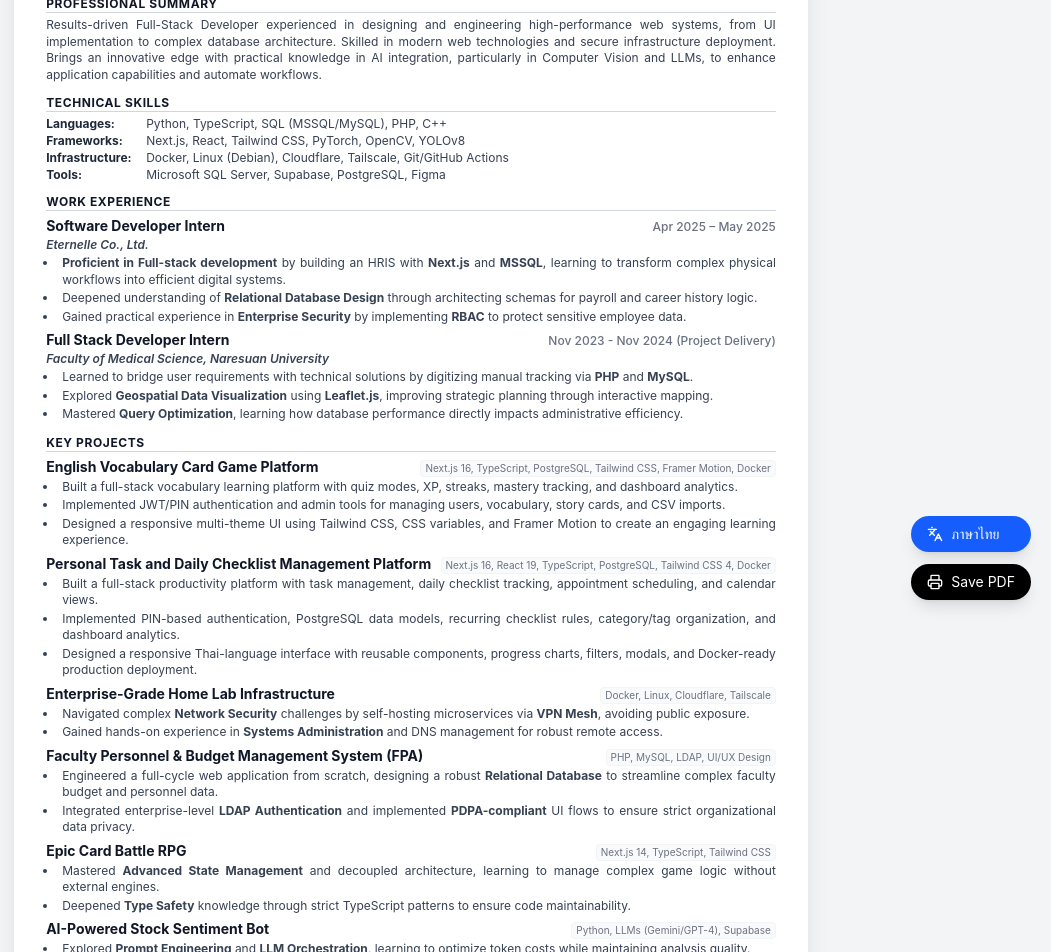
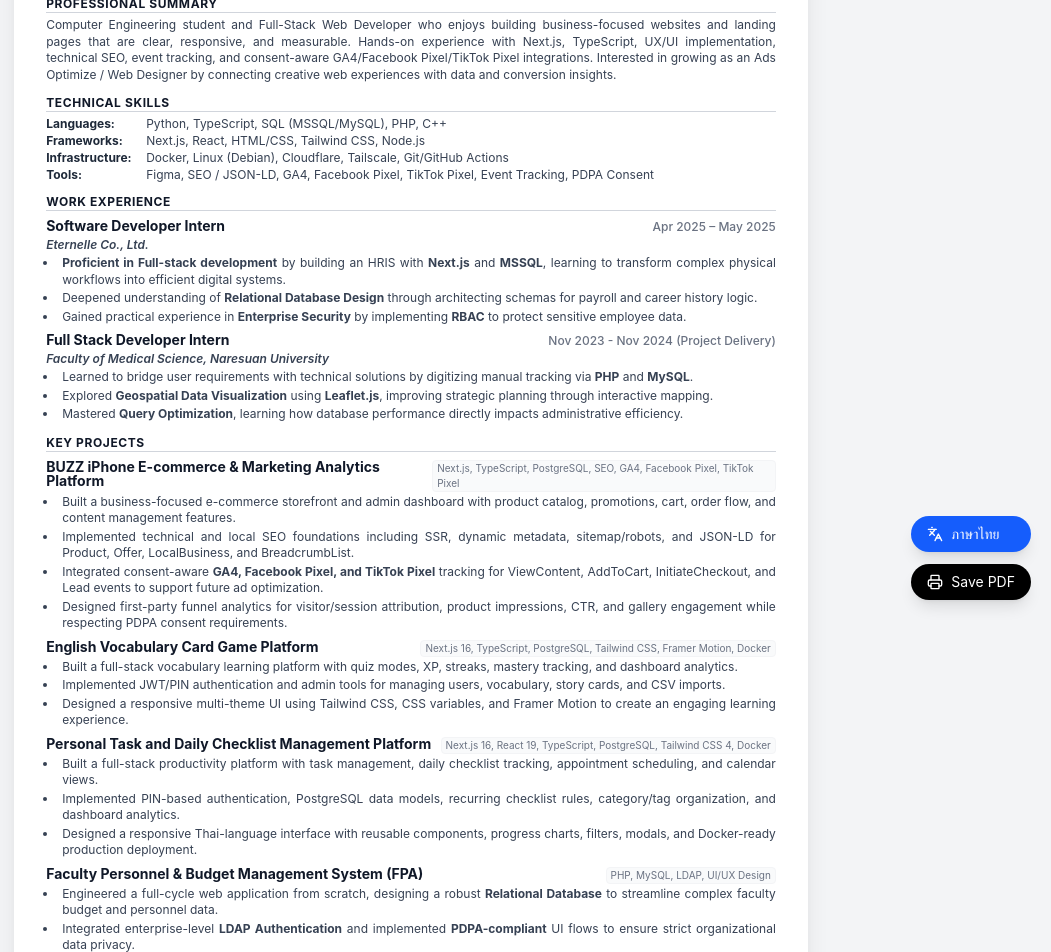
Before and after one commit to water50m/portfome, a Next.js app: page /resume in a window 1280 px wide. Shown: the part 180-1132 px from the top of the page, without its empty margins (229-1280 px from the left). Built offline with nearby package versions, Linux system fonts and the light colour scheme.

Commit message:
Tailor resume for digital marketing roles

```diff
--- a/src/app/resume/page.tsx
+++ b/src/app/resume/page.tsx
@@ -3,15 +3,13 @@
 import React, { useState } from 'react';
 import { Mail, Github, MapPin, Globe, Phone, Printer, Languages } from 'lucide-react';
 import Link from 'next/link';
-import { summary } from 'framer-motion/client';
 
 // --- Configuration / Data (Multi-language) ---
 const RESUME_DATA = {
   en: {
     name: "PARINYA MACHAOPA",
-    title: "Computer Engineering",
-    // summary: "Full-Stack AI Engineer with expertise in AI Solutions (Computer Vision & LLMs) and Infrastructure. Experienced in designing complex database schemas for enterprise HR systems and deploying secure, high-performance web applications using Next.js and Docker. Proven ability to digitize manual workflows and solve data scarcity problems via synthetic data generation.",
-    summary: "Results-driven Full-Stack Developer experienced in designing and engineering high-performance web systems, from UI implementation to complex database architecture. Skilled in modern web technologies and secure infrastructure deployment. Brings an innovative edge with practical knowledge in AI integration, particularly in Computer Vision and LLMs, to enhance application capabilities and automate workflows.",
+    title: "Web Developer | SEO & Marketing Analytics",
+    summary: "Computer Engineering student and Full-Stack Web Developer who enjoys building business-focused websites and landing pages that are clear, responsive, and measurable. Hands-on experience with Next.js, TypeScript, UX/UI implementation, technical SEO, event tracking, and consent-aware GA4/Facebook Pixel/TikTok Pixel integrations. Interested in growing as an Ads Optimize / Web Designer by connecting creative web experiences with data and conversion insights.",
     experienceTitle: "Work Experience",
     projectTitle: "Key Projects",
     educationTitle: "Education",
@@ -40,6 +38,16 @@ const RESUME_DATA = {
     ],
     projects: [
       {
+        title: "BUZZ iPhone E-commerce & Marketing Analytics Platform",
+        tech: "Next.js, TypeScript, PostgreSQL, SEO, GA4, Facebook Pixel, TikTok Pixel",
+        points: [
+          "Built a business-focused e-commerce storefront and admin dashboard with product catalog, promotions, cart, order flow, and content management features.",
+          "Implemented technical and local SEO foundations including SSR, dynamic metadata, sitemap/robots, and JSON-LD for Product, Offer, LocalBusiness, and BreadcrumbList.",
+          "Integrated consent-aware **GA4, Facebook Pixel, and TikTok Pixel** tracking for ViewContent, AddToCart, InitiateCheckout, and Lead events to support future ad optimization.",
+          "Designed first-party funnel analytics for visitor/session attribution, product impressions, CTR, and gallery engagement while respecting PDPA consent requirements."
+        ]
+      },
+      {
         title: "English Vocabulary Card Game Platform",
         tech: "Next.js 16, TypeScript, PostgreSQL, Tailwind CSS, Framer Motion, Docker",
         points: [
@@ -55,14 +63,6 @@ const RESUME_DATA = {
           "Built a full-stack productivity platform with task management, daily checklist tracking, appointment scheduling, and calendar views.",
           "Implemented PIN-based authentication, PostgreSQL data models, recurring checklist rules, category/tag organization, and dashboard analytics.",
           "Designed a responsive Thai-language interface with reusable components, progress charts, filters, modals, and Docker-ready production deployment."
-        ]
-      },
-      {
-        title: "Enterprise-Grade Home Lab Infrastructure",
-        tech: "Docker, Linux, Cloudflare, Tailscale",
-        points: [
-          "Navigated complex **Network Security** challenges by self-hosting microservices via **VPN Mesh**, avoiding public exposure.",
-          "Gained hands-on experience in **Systems Administration** and DNS management for robust remote access."
         ]
       },
       {
@@ -82,22 +82,6 @@ const RESUME_DATA = {
       //     "Explored **Real-time Inference** on video streams, focusing on the accuracy of detection in low-quality surveillance environments."
       //   ]
       // },
-      {
-        title: "Epic Card Battle RPG",
-        tech: "Next.js 14, TypeScript, Tailwind CSS",
-        points: [
-          "Mastered **Advanced State Management** and decoupled architecture, learning to manage complex game logic without external engines.",
-          "Deepened **Type Safety** knowledge through strict TypeScript patterns to ensure code maintainability."
-        ]
-      },
-      {
-        title: "AI-Powered Stock Sentiment Bot",
-        tech: "Python, LLMs (Gemini/GPT-4), Supabase",
-        points: [
-          "Explored **Prompt Engineering** and **LLM Orchestration**, learning to optimize token costs while maintaining analysis quality.",
-          "Learned to automate lifecycle tasks (CI/CD) using **GitHub Actions** for real-time market data."
-        ]
-      }
     ],
     education: {
       degree: "Bachelor of Engineering in Computer Engineering",
@@ -107,9 +91,8 @@ const RESUME_DATA = {
   },
   th: {
     name: "ปริญญา มาชาวป่า",
-    title: "วิศวกรรมคอมพิวเตอร์",
-    // summary: "วิศวกร AI แบบ Full-Stack ที่มีความเชี่ยวชาญด้านโซลูชัน AI (Computer Vision & LLMs) และโครงสร้างพื้นฐาน มีประสบการณ์ในการออกแบบฐานข้อมูลที่ซับซ้อนสำหรับระบบ HR ระดับองค์กร และการปรับใช้เว็บแอปพลิเคชันประสิทธิภาพสูงที่มีความปลอดภัยสูงด้วย Next.js และ Docker มีความสามารถในการเปลี่ยนขั้นตอนการทำงานแบบดั้งเดิมให้เป็นระบบดิจิทัล และแก้ปัญหาการขาดแคลนข้อมูลด้วยการสร้างข้อมูลสังเคราะห์ (Synthetic Data)",
-    summary: "นักพัฒนาเว็บแบบ Full-Stack ที่มีความเชี่ยวชาญในการออกแบบและพัฒนาระบบเว็บที่มีประสิทธิภาพสูง ตั้งแต่การสร้างส่วนติดต่อผู้ใช้ไปจนถึงการออกแบบฐานข้อมูลที่ซับซ้อน มีทักษะในการใช้เทคโนโลยีเว็บสมัยใหม่และการปรับใช้โครงสร้างพื้นฐานที่ปลอดภัย พร้อมด้วยความรู้ด้านการผสานรวม AI โดยเฉพาะในด้าน Computer Vision และ LLMs เพื่อเพิ่มขีดความสามารถของแอปพลิเคชันและทำให้กระบวนการทำงานเป็นอัตโนมัติ",
+    title: "นักพัฒนาเว็บ | SEO และ Marketing Analytics",
+    summary: "นักศึกษาวิศวกรรมคอมพิวเตอร์และนักพัฒนาเว็บแบบ Full-stack ที่สนุกกับการสร้างเว็บไซต์และ Landing Page ที่สวย ใช้งานง่าย และวัดผลได้ มีประสบการณ์จริงกับ Next.js, TypeScript, UX/UI, Technical SEO, Event Tracking และการเชื่อมต่อ GA4, Facebook Pixel, TikTok Pixel แบบคำนึงถึง Consent/PDPA สนใจเติบโตในสาย Ads Optimize และ Web Designer โดยตั้งใจพัฒนาตัวเองต่อด้านการวิเคราะห์ผลโฆษณา การทำ Conversion Tracking และการสร้างเว็บไซต์เพื่อการตลาด",
     experienceTitle: "ประสบการณ์การทำงาน",
     projectTitle: "โปรเจกต์ที่สำคัญ",
     educationTitle: "การศึกษา",
@@ -138,6 +121,16 @@ const RESUME_DATA = {
     ],
     projects: [
       {
+        title: "BUZZ iPhone E-commerce & Marketing Analytics Platform",
+        tech: "Next.js, TypeScript, PostgreSQL, SEO, GA4, Facebook Pixel, TikTok Pixel",
+        points: [
+          "พัฒนาเว็บ E-commerce และ Admin Dashboard สำหรับธุรกิจจริง มีระบบสินค้า โปรโมชั่น ตะกร้า ขั้นตอนสั่งซื้อ และจัดการคอนเทนต์",
+          "วางโครงสร้าง **Technical SEO และ Local SEO** ด้วย SSR, Dynamic Metadata, Sitemap/Robots และ JSON-LD สำหรับ Product, Offer, LocalBusiness และ BreadcrumbList",
+          "เชื่อมต่อระบบวัดผลแบบคำนึงถึง Consent ด้วย **GA4, Facebook Pixel และ TikTok Pixel** พร้อม Event สำคัญ เช่น ViewContent, AddToCart, InitiateCheckout และ Lead เพื่อรองรับการทำโฆษณาและ Optimize ในอนาคต",
+          "ออกแบบ First-party Analytics สำหรับวัด Visitor/Session Attribution, Product Impression, CTR และ Gallery Engagement โดยคำนึงถึงข้อกำหนด PDPA"
+        ]
+      },
+      {
         title: "แพลตฟอร์มเกมการ์ดเรียนรู้คำศัพท์ภาษาอังกฤษ",
         tech: "Next.js 16, TypeScript, PostgreSQL, Tailwind CSS, Framer Motion, Docker",
         points: [
@@ -153,14 +146,6 @@ const RESUME_DATA = {
           "พัฒนาเว็บแอปแบบ Full-stack สำหรับจัดการงานประจำวัน, Daily Checklist, นัดหมาย และปฏิทินรวมในระบบเดียว",
           "ออกแบบระบบเข้าสู่ระบบด้วย PIN, โครงสร้างฐานข้อมูล PostgreSQL, การตั้งค่างานซ้ำ, หมวดหมู่, แท็ก และ Dashboard วิเคราะห์ความคืบหน้า",
           "สร้าง UI ภาษาไทยแบบ Responsive พร้อม reusable components, กราฟความคืบหน้า, ตัวกรองข้อมูล, modal และรองรับการ deploy ด้วย Docker"
-        ]
-      },
-      {
-        title: "โครงสร้างพื้นฐาน Home Lab ระดับองค์กร",
-        tech: "Docker, Linux, Cloudflare, Tailscale",
-        points: [
-          "จัดการความท้าทายด้าน **Network Security** โดยการโฮสต์ Microservices ผ่าน **VPN Mesh** เพื่อหลีกเลี่ยงการเปิดช่องโหว่สู่สาธารณะ",
-          "ได้รับประสบการณ์ตรงด้าน **Systems Administration** และการจัดการ DNS สำหรับการเข้าถึงจากระยะไกลที่มีความเสถียร"
         ]
       },
       // {
@@ -180,22 +165,6 @@ const RESUME_DATA = {
           "เชื่อมต่อระบบยืนยันตัวตนระดับองค์กรด้วย **LDAP Authentication** และออกแบบหน้าต่าง UI ที่รองรับนโยบาย **PDPA** เพื่อรักษาความปลอดภัยและความเป็นส่วนตัวของข้อมูลผู้ใช้งาน"
         ]
       },
-      {
-        title: "Epic Card Battle RPG",
-        tech: "Next.js 14, TypeScript, Tailwind CSS",
-        points: [
-          "เชี่ยวชาญการจัดการ **State ระดับสูง** และสถาปัตยกรรมแบบ Decoupled เรียนรู้การจัดการ Logic ของเกมที่ซับซ้อนโดยไม่ใช้ Game Engine",
-          "เพิ่มพูนความรู้ด้าน **Type Safety** ผ่านรูปแบบ TypeScript ขั้นสูงเพื่อให้โค้ดดูแลรักษาง่ายในระยะยาว"
-        ]
-      },
-      {
-        title: "บอทวิเคราะห์หุ้นด้วย AI",
-        tech: "Python, LLMs (Gemini/GPT-4), Supabase",
-        points: [
-          "ศึกษาด้าน **Prompt Engineering** และการจัดการ **LLM Orchestration** เรียนรู้วิธีลดต้นทุน API ในขณะที่ยังรักษาคุณภาพการวิเคราะห์ไว้ได้",
-          "เรียนรู้การทำงานแบบอัตโนมัติ (CI/CD) ด้วย **GitHub Actions** สำหรับการดึงข้อมูลตลาดแบบ Real-time"
-        ]
-      }
     ],
     education: {
       degree: "วิศวกรรมศาสตรบัณฑิต สาขาวิชาวิศวกรรมคอมพิวเตอร์",
@@ -218,9 +187,9 @@ const COMMON_CONTACT = {
 
 const SKILLS = {
   languages: ["Python", "TypeScript", "SQL (MSSQL/MySQL)", "PHP", "C++"],
-  frameworks: ["Next.js", "React", "Tailwind CSS", "PyTorch", "OpenCV", "YOLOv8"],
+  frameworks: ["Next.js", "React", "HTML/CSS", "Tailwind CSS", "Node.js"],
   infrastructure: ["Docker", "Linux (Debian)", "Cloudflare", "Tailscale", "Git/GitHub Actions"],
-  tools: ["Microsoft SQL Server", "Supabase", "PostgreSQL", "Figma"]
+  tools: ["Figma", "SEO / JSON-LD", "GA4", "Facebook Pixel", "TikTok Pixel", "Event Tracking", "PDPA Consent"]
 };
 
 export default function ResumePage() {
--- a/src/data/resume-data.ts
+++ b/src/data/resume-data.ts
@@ -3,7 +3,7 @@
 export const resumeData = {
   personalInfo: {
     name: "PARINYA MACHAOPA",
-    title: "AI Engineer & Full Stack Developer",
+    title: "Web Developer | SEO & Marketing Analytics",
     email: "pmachaopa1@gmail.com",
     phone: "+668151150",
     location: "phitsanulok, Thailand", // หรือจังหวัดของคุณ
@@ -11,7 +11,7 @@ export const resumeData = {
     github: "github.com/water50m",
     portfolio: "🔴 [your-portfolio-url.com]",
   },
-  summary: "Results-driven Full-Stack Developer experienced in designing and engineering high-performance web systems, from UI implementation to complex database architecture. Skilled in modern web technologies and secure infrastructure deployment. Brings an innovative edge with practical knowledge in AI integration, particularly in Computer Vision and LLMs, to enhance application capabilities and automate workflows.",
+  summary: "Full-Stack Web Developer and Computer Engineering student interested in building business-focused websites and landing pages that are clear, responsive, and measurable. Experienced with Next.js, TypeScript, UX/UI implementation, technical SEO, event tracking, and consent-aware GA4, Facebook Pixel, and TikTok Pixel integrations. Interested in developing further in Ads Optimize and Web Designer roles by connecting web experiences with data and conversion insights.",
 
   skills: [
 
@@ -21,7 +21,11 @@ export const resumeData = {
     },
     {
       category: "Web Development",
-      items: ["Next.js", "React", "TypeScript", "Node.js", "Tailwind CSS"],
+      items: ["Next.js", "React", "TypeScript", "HTML/CSS", "Node.js", "Tailwind CSS"],
+    },
+    {
+      category: "SEO & Marketing Analytics",
+      items: ["Technical SEO", "JSON-LD", "GA4", "Facebook Pixel", "TikTok Pixel", "Event Tracking", "PDPA Consent"],
     },
     {
       category: "Database",
@@ -52,6 +56,19 @@ export const resumeData = {
   ],
 
   projects: [
+    {
+      title: "BUZZ iPhone E-commerce & Marketing Analytics Platform",
+      link: "",
+      github: "",
+      tech: ["Next.js", "TypeScript", "PostgreSQL", "SEO", "GA4", "Facebook Pixel", "TikTok Pixel"],
+      highlight: true,
+      description: [
+        "Built a business-focused e-commerce storefront and admin dashboard with product catalog, promotions, cart, order flow, and content management features.",
+        "Implemented technical and local SEO foundations including SSR, dynamic metadata, sitemap/robots, and JSON-LD for Product, Offer, LocalBusiness, and BreadcrumbList.",
+        "Integrated consent-aware **GA4, Facebook Pixel, and TikTok Pixel** tracking for ViewContent, AddToCart, InitiateCheckout, and Lead events to support future ad optimization.",
+        "Designed first-party funnel analytics for visitor/session attribution, product impressions, CTR, and gallery engagement while respecting PDPA consent requirements."
+      ],
+    },
     {
       title: "Medical Science Internship Mapping System",
       link: "",
```
